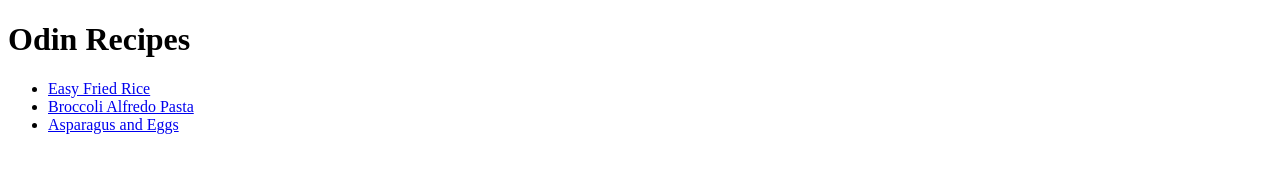
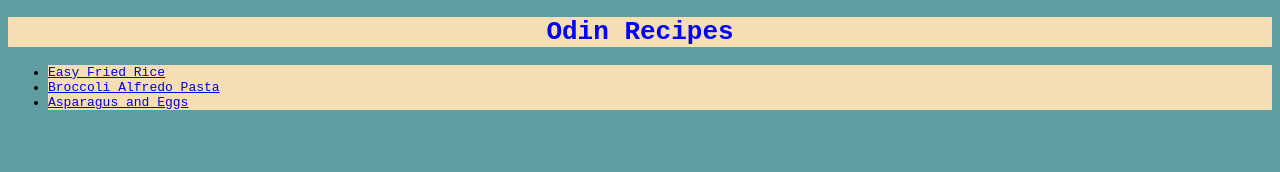
Before and after one commit to jlew32/odin-recipes, a plain HTML site: page index.html in a window 1280 px wide. Drawn offline with Linux system fonts and the light colour scheme.

Commit message:
Added CSS

```diff
--- a/index.html
+++ b/index.html
@@ -4,13 +4,14 @@
     <meta charset="UTF-8">
     <meta name="viewport" content="width=<device-width>, initial-scale=1.0">
     <title>Odin Recipes</title>
+    <link rel="stylesheet" href="style.css">
 </head>
 <body>
     <h1>Odin Recipes</h1>
     <ul>
-        <li><a href="./recipes/easyfriedrice.html">Easy Fried Rice</a></li>
-        <li><a href="./recipes/broccoliafredopasta.html">Broccoli Alfredo Pasta</a></li>
-        <li><a href="./recipes/asparagusandeggs.html">Asparagus and Eggs</a></li>
+        <li id="rice"><a href="./recipes/easyfriedrice.html">Easy Fried Rice</a></li>
+        <li id="pasta"><a href="./recipes/broccoliafredopasta.html">Broccoli Alfredo Pasta</a></li>
+        <li id="eggs"><a href="./recipes/asparagusandeggs.html">Asparagus and Eggs</a></li>
     </ul>
 </body>
 </html>
--- /dev/null
+++ b/style.css
@@ -0,0 +1,23 @@
+body {
+    background-color: cadetblue;
+    font-family: monospace
+}
+
+h1 {
+    background-color: wheat;
+    color: blue;
+    text-align: center;
+}
+
+#rice {
+    background-color: wheat;
+}
+
+#pasta{
+    background-color: wheat;
+}
+
+#eggs{
+    background-color: wheat;
+
+}
```
Also changed, not shown: recipes/asparagusandeggs.html (+1 -0 lines), recipes/broccoliafredopasta.html (+1 -0 lines), recipes/easyfriedrice.html (+1 -0 lines).
